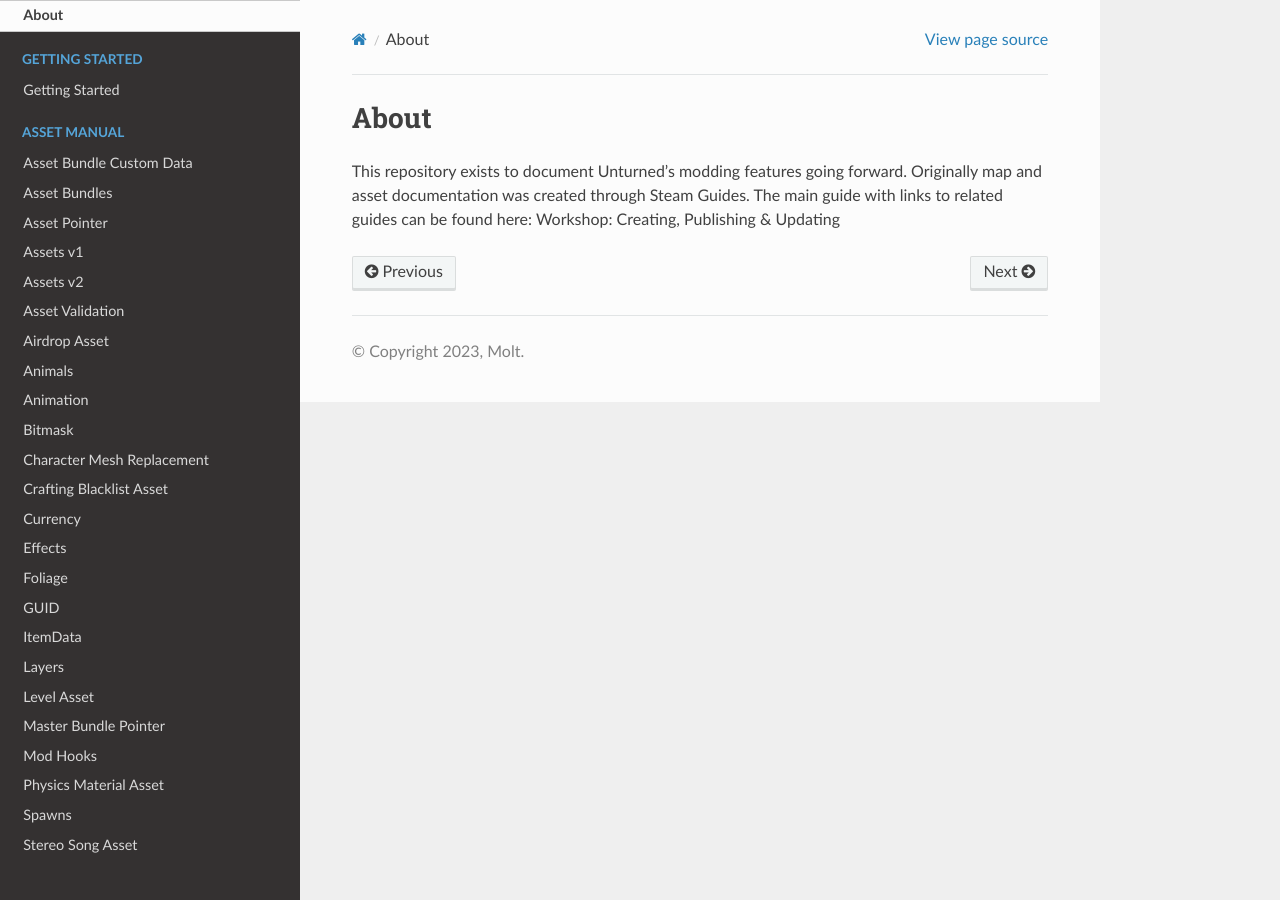
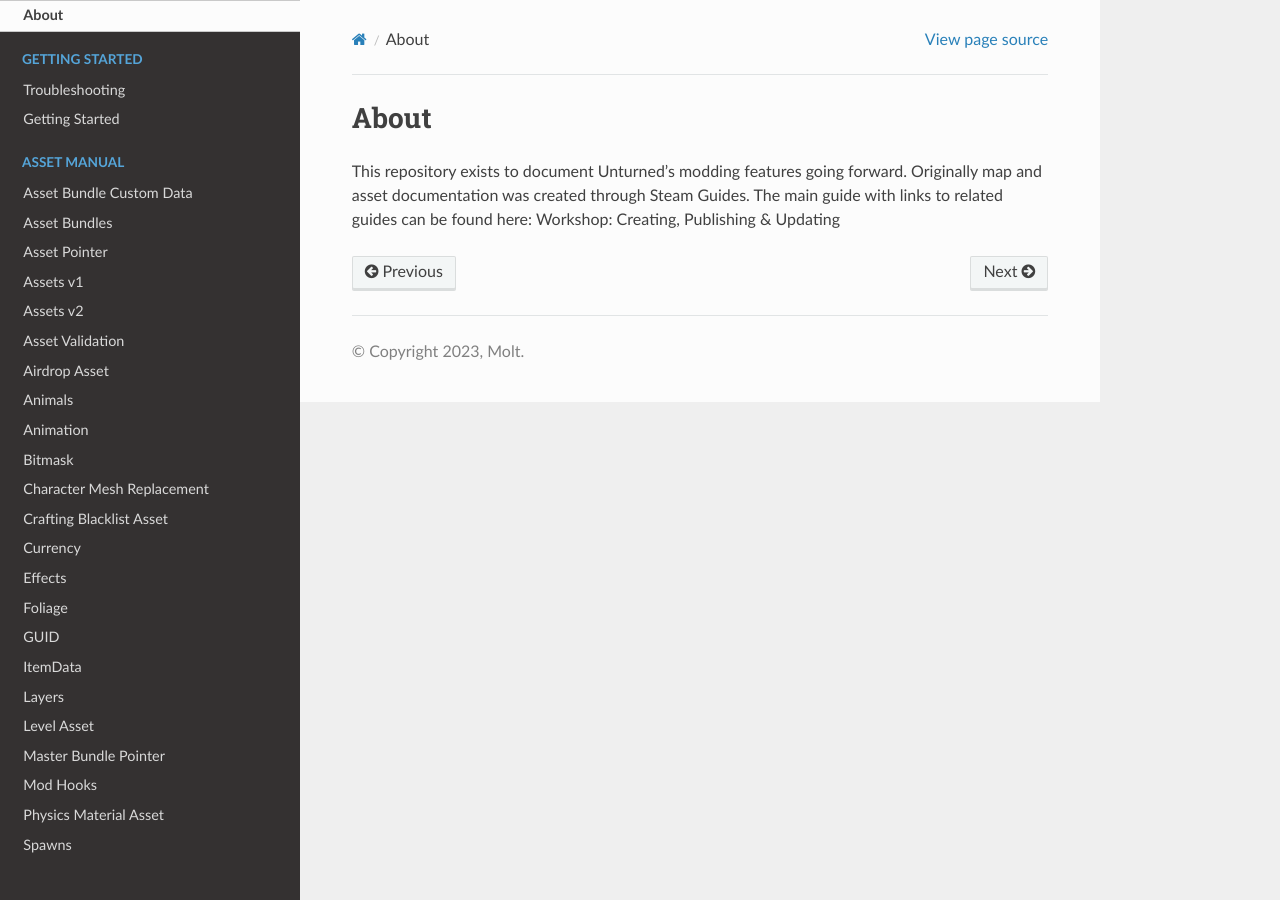
Before and after one commit to MoltonMontro/TestDocs, a Sphinx documentation site: the page built from docs/source/about.rst, in a window 1280 px wide. Built offline with Sphinx 7.4.7 and the Read the Docs theme 2.0.0, drawn with Linux system fonts in a browser that asks for light colours; pages that are not in the unit, such as notebooks, are missing from menus.

Commit message:
Update and rename docs/source/servers/Troubleshooting.rst to docs/source/Troubleshooting.rst

```diff
--- a/docs/source/servers/Troubleshooting.rst
+++ b/docs/source/Troubleshooting.rst
@@ -1,4 +1,5 @@
-# Troubleshooting
+Troubleshooting
+===============
 
 ## Menus are big and overlapping
 
```
